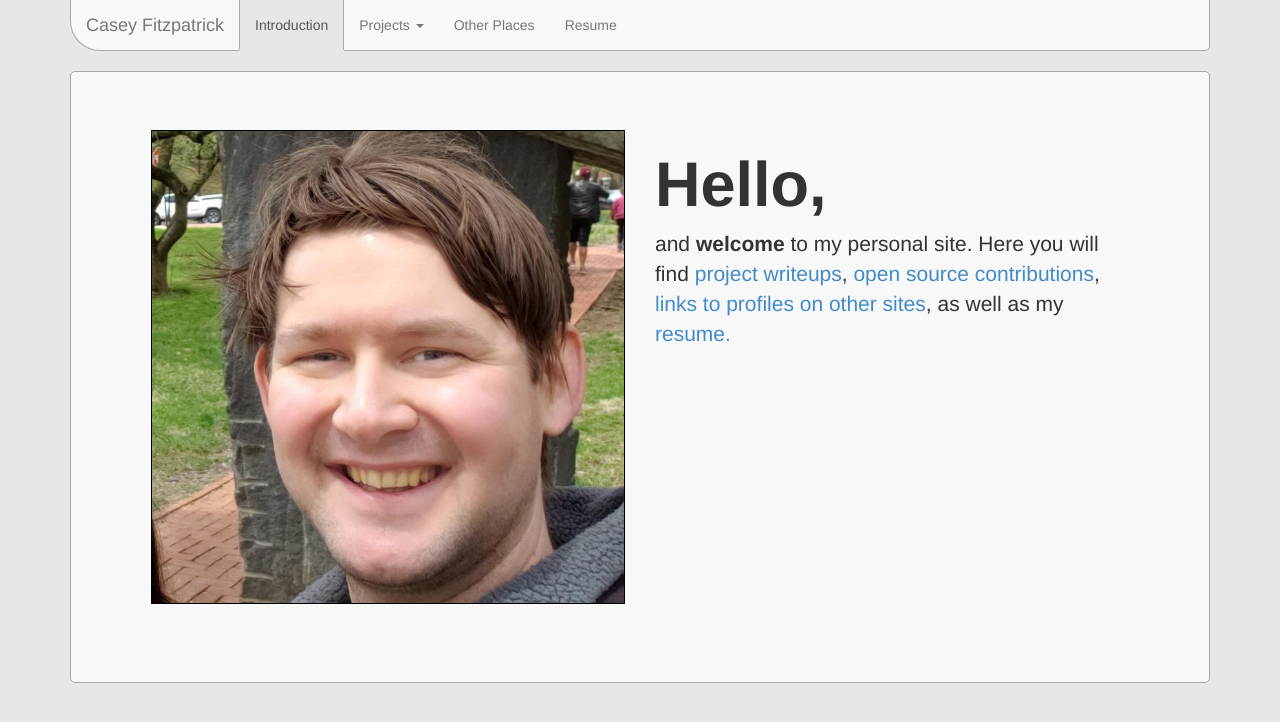
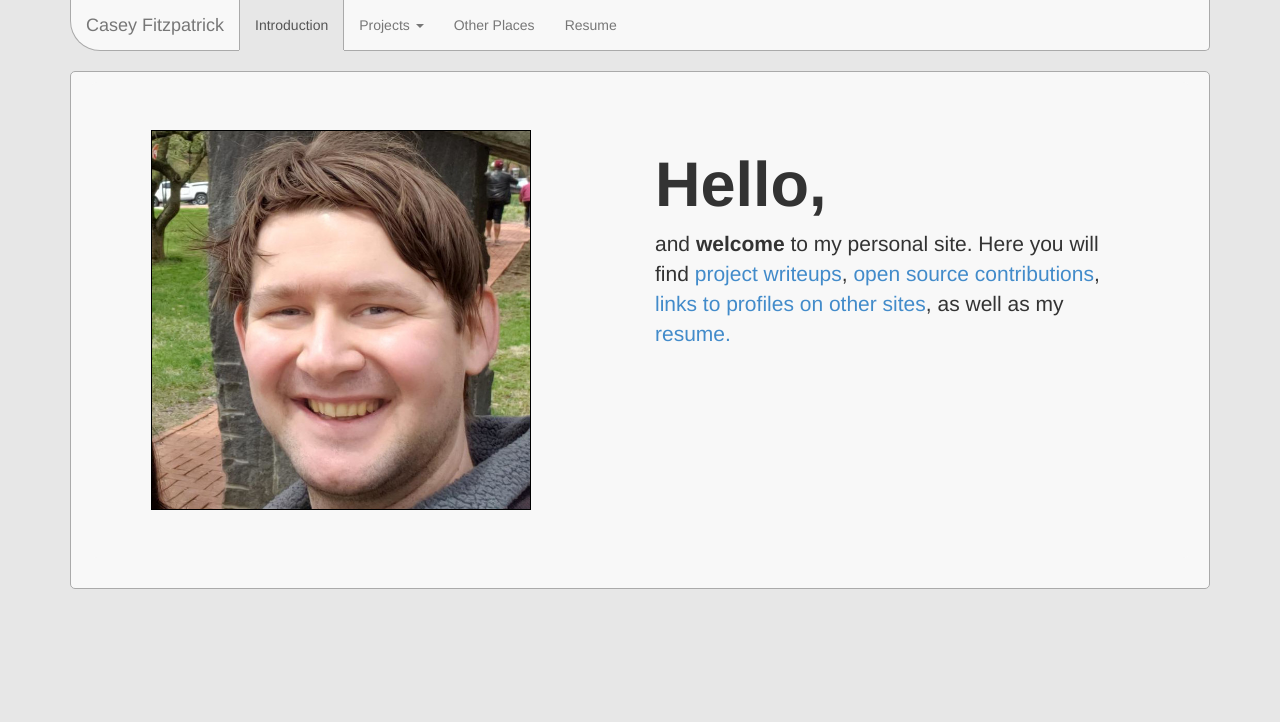
Before and after one commit to kcghost/kcghost.github.io, a Jekyll site: the page built from index.html, in a window 1280 px wide. Shown: the top 722 px of the page. Built offline with Jekyll 4.4.1, drawn with Linux system fonts in a browser that asks for light colours.

Commit message:
fix avatar size

```diff
--- a/index.html
+++ b/index.html
@@ -6,7 +6,7 @@ description: The personal web site of Casey Fitzpatrick
 <div class="jumbotron">
     <div class="row">
         <div class="col-md-6">
-            <img src="assets/img/avatar.jpg">
+            <img src="assets/img/avatar.jpg" width="380em">
         </div>
         <div class="col-md-6">
             <h1>Hello,</h1>
```
